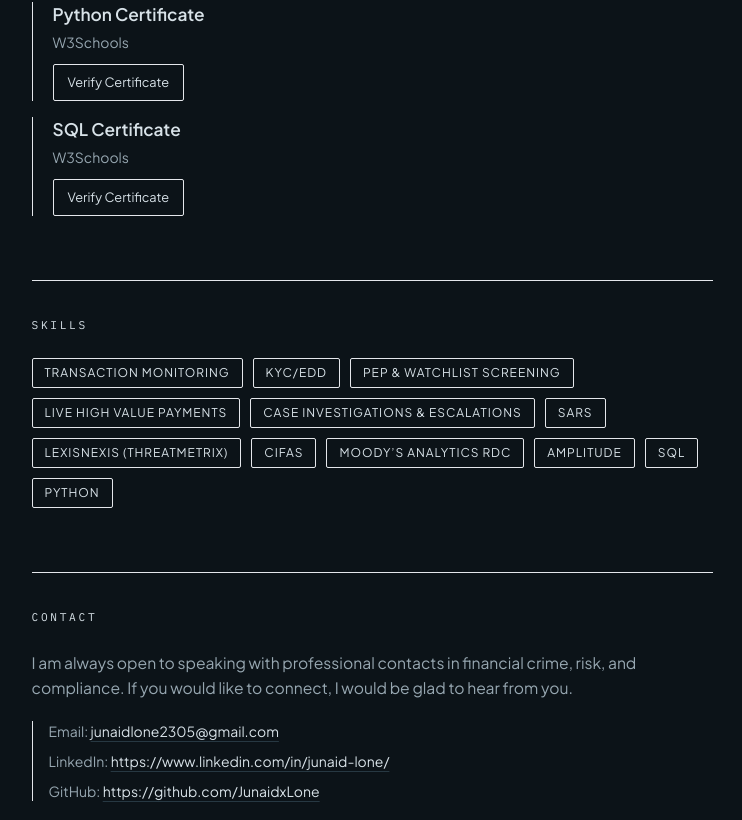
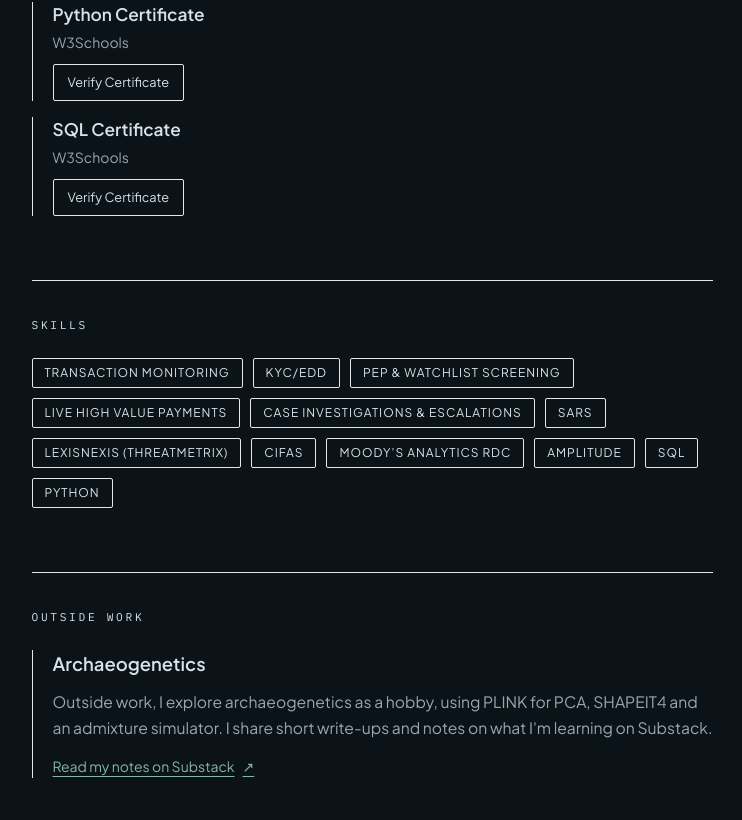
Before and after one commit to JunaidxLone/junaid-portfolio, a Next.js app: page / in a window 1280 px wide. Shown: the part 1977-2797 px from the top of the page, without its empty margins (519-1261 px from the left). Built offline with nearby package versions, Linux system fonts and the light colour scheme.

Commit message:
Addition of Archaeogenetics substack hobby

```diff
--- a/src/components/MobileNav.tsx
+++ b/src/components/MobileNav.tsx
@@ -41,9 +41,9 @@ export default function MobileNav({ activeSection, isOpen, onToggle, onNavigate
             animate={{ opacity: 1 }}
             exit={{ opacity: 0 }}
             transition={{ duration: 0.18 }}
-            className="fixed inset-0 z-40 bg-background/98 backdrop-blur-md lg:hidden"
+            className="fixed inset-0 z-40 overflow-y-auto bg-background/98 backdrop-blur-md lg:hidden"
           >
-            <nav aria-label="Mobile section navigation" className="mx-auto flex h-full max-w-7xl flex-col px-6 pt-28">
+            <nav aria-label="Mobile section navigation" className="mx-auto flex min-h-full max-w-7xl flex-col px-6 pt-28">
               <ul className="space-y-2">
                 {navItems.map((item, index) => {
                   const isActive = activeSection === item.id;
--- a/src/components/PortfolioPage.tsx
+++ b/src/components/PortfolioPage.tsx
@@ -15,6 +15,7 @@ import {
   contactLinks,
   education,
   experience,
+  hobbyWriting,
   navItems,
   personalInfo,
   skills
@@ -142,6 +143,23 @@ export default function PortfolioPage() {
               </ul>
             </AnimatedSection>
 
+            <AnimatedSection id="outside-work" title="Outside Work">
+              <article className="border-l border-line/80 pl-4 md:pl-5">
+                <h3 className="text-[1.15rem] font-semibold text-text">{hobbyWriting.title}</h3>
+                <p className="mt-3 text-[0.98rem] leading-relaxed text-muted">{hobbyWriting.description}</p>
+                <a
+                  href={hobbyWriting.href}
+                  target="_blank"
+                  rel="noopener noreferrer"
+                  className="focus-ring mt-4 inline-flex items-center gap-2 rounded-sm text-sm text-accent underline decoration-accent/40 underline-offset-4 transition hover:decoration-accent"
+                >
+                  {hobbyWriting.linkLabel}
+                  <span aria-hidden="true">↗</span>
+                  <span className="sr-only"> (opens in a new tab)</span>
+                </a>
+              </article>
+            </AnimatedSection>
+
             <AnimatedSection id="contact" title="Contact">
               <p className="max-w-2xl text-[0.98rem] leading-relaxed text-muted">{contactCopy}</p>
               <div className="mt-5 space-y-2.5 border-l border-line/70 pl-4 text-sm text-muted">
--- a/src/data/portfolio.ts
+++ b/src/data/portfolio.ts
@@ -15,6 +15,7 @@ export const navItems: NavItem[] = [
   { id: "education", label: "Education" },
   { id: "certifications", label: "Certifications" },
   { id: "skills", label: "Skills" },
+  { id: "outside-work", label: "Outside Work" },
   { id: "contact", label: "Contact" }
 ];
 
@@ -99,6 +100,14 @@ export const skills: string[] = [
   "Python"
 ];
 
+export const hobbyWriting = {
+  title: "Archaeogenetics",
+  description:
+    "Outside work, I explore archaeogenetics as a hobby, using PLINK for PCA, SHAPEIT4 and an admixture simulator. I share short write-ups and notes on what I'm learning on Substack.",
+  href: "https://substack.com/@junaidlone/notes",
+  linkLabel: "Read my notes on Substack"
+};
+
 export const contactCopy =
   "I am always open to speaking with professional contacts in financial crime, risk, and compliance. If you would like to connect, I would be glad to hear from you.";
 
--- a/src/types/portfolio.ts
+++ b/src/types/portfolio.ts
@@ -1,4 +1,4 @@
-export type SectionId = "about" | "experience" | "education" | "certifications" | "skills" | "contact";
+export type SectionId = "about" | "experience" | "education" | "certifications" | "skills" | "outside-work" | "contact";
 
 export interface NavItem {
   id: SectionId;
```
